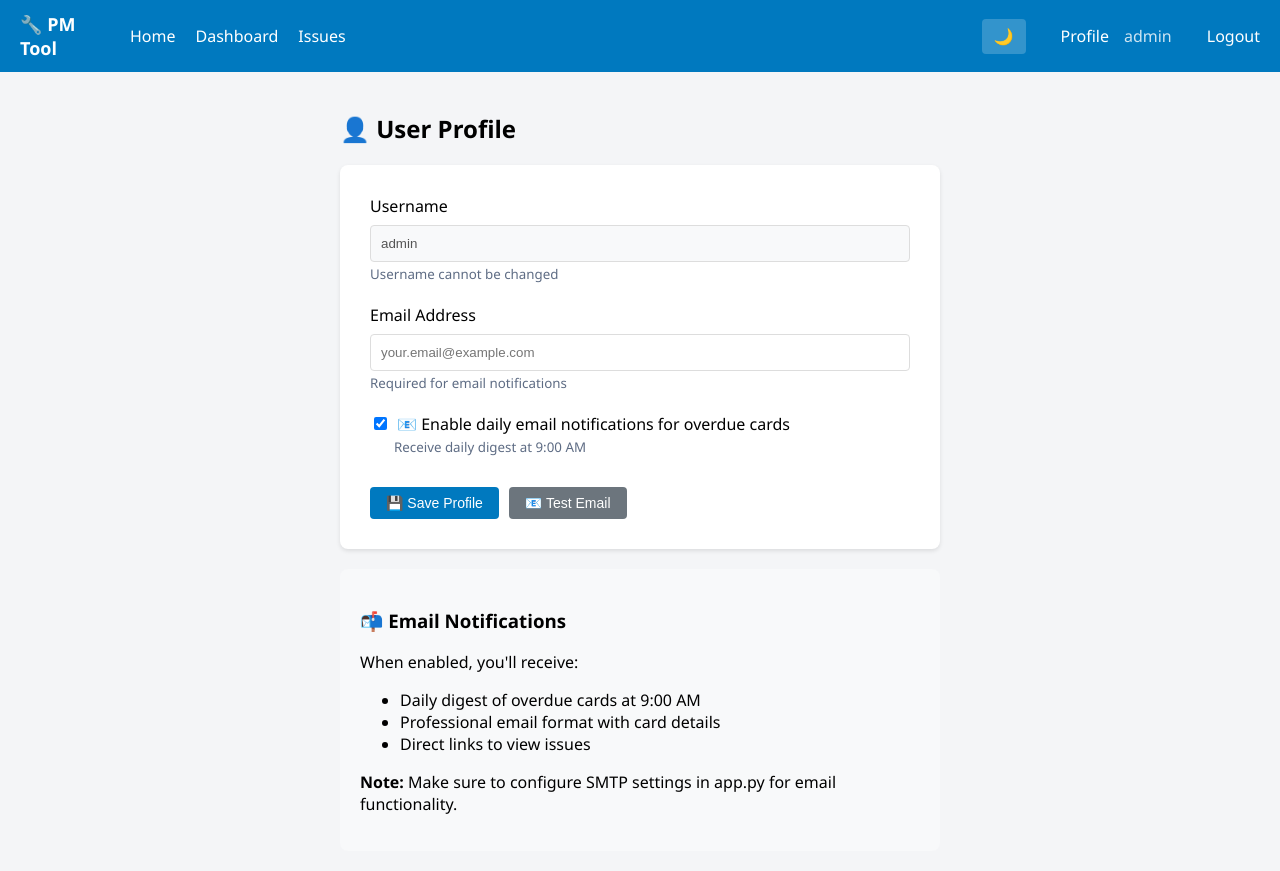
After one commit to emanlaw/InternalPMTool, a Flask app: page /profile in a window 1280 px wide. The commit adds this page. Run offline with Flask 3, Linux system fonts and the light colour scheme; a user stored in the database is signed in.

Commit message:
Add Excel export, email notifications, and dark mode theme features

```diff
--- a/app.py
+++ b/app.py
@@ -1,12 +1,27 @@
-from flask import Flask, render_template, request, jsonify, redirect, url_for, flash, session
+from flask import Flask, render_template, request, jsonify, redirect, url_for, flash, session, send_file
 from flask_login import LoginManager, UserMixin, login_user, login_required, logout_user, current_user
+from flask_mail import Mail, Message
 from werkzeug.security import generate_password_hash, check_password_hash
 import json
 import os
 from datetime import datetime, date
+from openpyxl import Workbook
+from openpyxl.styles import Font, PatternFill, Alignment
+import io
+import threading
 
 app = Flask(__name__)
 app.secret_key = 'your-secret-key-change-in-production'
+
+# Flask-Mail configuration
+app.config['MAIL_SERVER'] = 'smtp.gmail.com'
+app.config['MAIL_PORT'] = 587
+app.config['MAIL_USE_TLS'] = True
+app.config['MAIL_USERNAME'] = 'your-email@gmail.com'  # Change this
+app.config['MAIL_PASSWORD'] = 'your-app-password'     # Change this
+app.config['MAIL_DEFAULT_SENDER'] = 'your-email@gmail.com'
+
+mail = Mail(app)
 
 # Flask-Login setup
 login_manager = LoginManager()
@@ -85,6 +100,120 @@ def get_due_date_status(due_date_str):
 def get_comment_count(card_id):
     data = load_data()
     return len([c for c in data.get('comments', []) if c['card_id'] == card_id])
+
+def send_overdue_notifications():
+    """Send email notifications for overdue cards"""
+    try:
+        data = load_data()
+        today = date.today()
+
+        # Find overdue cards
+        overdue_cards = []
+        for card in data['cards']:
+            if card.get('due_date'):
+                try:
+                    due_date = datetime.strptime(card['due_date'], '%Y-%m-%d').date()
+                    if due_date < today and card['status'] != 'done':
+                        overdue_cards.append(card)
+                except:
+                    continue
+
+        if not overdue_cards:
+            return
+
+        # Get users with email notifications enabled
+        users_to_notify = []
+        for user in data.get('users', []):
+            if user.get('email_notifications', True):  # Default to True
+                users_to_notify.append(user)
+
+        # Send emails
+        for user in users_to_notify:
+            if user.get('email'):  # Only if user has email set
+                send_overdue_email(user, overdue_cards)
+
+    except Exception as e:
+        print(f"Error sending notifications: {e}")
+
+def send_overdue_email(user, overdue_cards):
+    """Send overdue cards email to a specific user"""
+    try:
+        projects = {p['id']: p['name'] for p in load_data()['projects']}
+
+        html_body = f"""
+        <html>
+        <body style="font-family: Arial, sans-serif; max-width: 600px; margin: 0 auto;">
+            <div style="background: #0079bf; color: white; padding: 20px; text-align: center;">
+                <h1>🚨 Overdue Cards Alert</h1>
+            </div>
+
+            <div style="padding: 20px;">
+                <p>Hello {user['username']},</p>
+                <p>You have <strong>{len(overdue_cards)} overdue cards</strong> that need attention:</p>
+
+                <div style="background: #f8f9fa; padding: 15px; border-radius: 8px; margin: 20px 0;">
+        """
+
+        for card in overdue_cards:
+            project_name = projects.get(card['project_id'], 'Unknown')
+            html_body += f"""
+                    <div style="border-left: 4px solid #ff5630; padding: 10px; margin: 10px 0; background: white;">
+                        <h3 style="margin: 0 0 5px 0; color: #172b4d;">#{card['id']} - {card['title']}</h3>
+                        <p style="margin: 5px 0; color: #5e6c84;">Project: {project_name}</p>
+                        <p style="margin: 5px 0; color: #5e6c84;">Due: {card['due_date']} | Priority: {card['priority']} | Assignee: {card.get('assignee', 'Unassigned')}</p>
+                        <p style="margin: 5px 0;">{card.get('description', '')}</p>
+                    </div>
+            """
+
+        html_body += f"""
+                </div>
+
+                <p>Please review and update these cards as soon as possible.</p>
+
+                <div style="text-align: center; margin: 30px 0;">
+                    <a href="http://localhost:5000/issues"
+                       style="background: #0079bf; color: white; padding: 12px 24px; text-decoration: none; border-radius: 6px; display: inline-block;">
+                        View All Issues
+                    </a>
+                </div>
+
+                <hr style="margin: 30px 0; border: none; border-top: 1px solid #eee;">
+                <p style="font-size: 12px; color: #5e6c84; text-align: center;">
+                    This is an automated notification from PM Tool.<br>
+                    Generated on {datetime.now().strftime('%Y-%m-%d at %H:%M')}
+                </p>
+            </div>
+        </body>
+        </html>
+        """
+
+        msg = Message(
+            subject=f"PM Tool: {len(overdue_cards)} Overdue Cards Need Attention",
+            recipients=[user['email']],
+            html=html_body
+        )
+
+        mail.send(msg)
+        print(f"Overdue notification sent to {user['username']}")
+
+    except Exception as e:
+        print(f"Error sending email to {user['username']}: {e}")
+
+def schedule_daily_notifications():
+    """Schedule daily email notifications (runs in background)"""
+    def run_notifications():
+        import time
+        while True:
+            # Check time - send at 9 AM daily
+            now = datetime.now()
+            if now.hour == 9 and now.minute == 0:
+                send_overdue_notifications()
+                time.sleep(60)  # Wait 1 minute to avoid duplicate sends
+            time.sleep(30)  # Check every 30 seconds
+
+    # Run in background thread
+    thread = threading.Thread(target=run_notifications, daemon=True)
+    thread.start()
 
 # Register template filters
 app.jinja_env.globals.update(
@@ -188,6 +317,57 @@ def register():
 def logout():
     logout_user()
     return redirect(url_for('login'))
+
+@app.route('/profile', methods=['GET', 'POST'])
+@login_required
+def profile():
+    data = load_data()
+    user_data = next((u for u in data['users'] if u['id'] == current_user.id), None)
+
+    if request.method == 'POST':
+        # Update user email and notification preferences
+        email = request.form.get('email', '')
+        email_notifications = 'email_notifications' in request.form
+
+        for user in data['users']:
+            if user['id'] == current_user.id:
+                user['email'] = email
+                user['email_notifications'] = email_notifications
+                break
+
+        save_data(data)
+        flash('Profile updated successfully!')
+        return redirect(url_for('profile'))
+
+    return render_template('profile.html', user=user_data)
+
+@app.route('/api/test-email')
+@login_required
+def test_email():
+    """Test email functionality"""
+    try:
+        data = load_data()
+        user_data = next((u for u in data['users'] if u['id'] == current_user.id), None)
+
+        if not user_data or not user_data.get('email'):
+            return jsonify({'error': 'No email address set in profile'}), 400
+
+        # Send test email
+        msg = Message(
+            subject="PM Tool - Test Email",
+            recipients=[user_data['email']],
+            html="""
+            <h2>Test Email Successful! 🎉</h2>
+            <p>Your email notifications are working correctly.</p>
+            <p>You will receive daily notifications for overdue cards.</p>
+            """
+        )
+
+        mail.send(msg)
+        return jsonify({'success': True, 'message': 'Test email sent successfully!'})
+
+    except Exception as e:
+        return jsonify({'error': f'Email test failed: {str(e)}'}), 500
 
 @app.route('/')
 @login_required
@@ -378,5 +558,102 @@ def search_cards():
         'total': len(filtered_cards)
     })
 
+@app.route('/api/export-excel')
+@login_required
+def export_excel():
+    data = load_data()
+    cards = data['cards']
+    projects = {p['id']: p['name'] for p in data['projects']}
+
+    # Apply same filters as search
+    search_query = request.args.get('q', '').lower()
+    status_filter = request.args.get('status', '')
+    priority_filter = request.args.get('priority', '')
+    assignee_filter = request.args.get('assignee', '')
+    project_filter = request.args.get('project_id', '')
+
+    # Filter cards (same logic as search)
+    filtered_cards = cards
+    if project_filter:
+        filtered_cards = [c for c in filtered_cards if c['project_id'] == int(project_filter)]
+    if status_filter:
+        filtered_cards = [c for c in filtered_cards if c['status'] == status_filter]
+    if priority_filter:
+        filtered_cards = [c for c in filtered_cards if c['priority'] == priority_filter]
+    if assignee_filter:
+        filtered_cards = [c for c in filtered_cards if c.get('assignee', '').lower() == assignee_filter.lower()]
+    if search_query:
+        filtered_cards = [c for c in filtered_cards if
+                         search_query in c['title'].lower() or
+                         search_query in c.get('description', '').lower()]
+
+    # Create Excel workbook
+    wb = Workbook()
+    ws = wb.active
+    ws.title = "Issues Export"
+
+    # Headers
+    headers = ['ID', 'Title', 'Description', 'Status', 'Priority', 'Assignee', 'Project', 'Due Date', 'Comments', 'Created Date']
+    ws.append(headers)
+
+    # Style headers
+    header_font = Font(bold=True, color='FFFFFF')
+    header_fill = PatternFill(start_color='0079BF', end_color='0079BF', fill_type='solid')
+
+    for col_num, header in enumerate(headers, 1):
+        cell = ws.cell(row=1, column=col_num)
+        cell.font = header_font
+        cell.fill = header_fill
+        cell.alignment = Alignment(horizontal='center')
+
+    # Add data
+    for card in filtered_cards:
+        comment_count = get_comment_count(card['id'])
+        project_name = projects.get(card['project_id'], 'Unknown')
+
+        row_data = [
+            f"#{card['id']}",
+            card['title'],
+            card.get('description', ''),
+            card['status'].replace('_', ' ').title(),
+            card['priority'],
+            card.get('assignee', 'Unassigned'),
+            project_name,
+            card.get('due_date', ''),
+            comment_count,
+            card['created_at']
+        ]
+        ws.append(row_data)
+
+    # Auto-adjust column widths
+    for column in ws.columns:
+        max_length = 0
+        column_letter = column[0].column_letter
+        for cell in column:
+            try:
+                if len(str(cell.value)) > max_length:
+                    max_length = len(str(cell.value))
+            except:
+                pass
+        adjusted_width = min(max_length + 2, 50)
+        ws.column_dimensions[column_letter].width = adjusted_width
+
+    # Save to memory
+    output = io.BytesIO()
+    wb.save(output)
+    output.seek(0)
+
+    # Generate filename with current date
+    filename = f"issues_export_{datetime.now().strftime('%Y%m%d_%H%M%S')}.xlsx"
+
+    return send_file(
+        output,
+        as_attachment=True,
+        download_name=filename,
+        mimetype='application/vnd.openxmlformats-officedocument.spreadsheetml.sheet'
+    )
+
 if __name__ == '__main__':
+    # Start email notification scheduler
+    schedule_daily_notifications()
     app.run(debug=True)
--- a/requirements.txt
+++ b/requirements.txt
@@ -1,3 +1,5 @@
 Flask==2.3.3
 Flask-Login==0.6.3
 Werkzeug==2.3.7
+openpyxl==3.1.2
+Flask-Mail==0.9.1
--- a/templates/base.html
+++ b/templates/base.html
@@ -91,6 +91,112 @@
 
         /* Highlight search terms */
         .search-highlight { background: #fff3cd; padding: 1px 3px; border-radius: 2px; }
+
+        /* Dark Mode Toggle */
+        .dark-mode-toggle {
+            background: rgba(255,255,255,0.2);
+            border: none;
+            color: white;
+            padding: 8px 12px;
+            border-radius: 4px;
+            cursor: pointer;
+            font-size: 16px;
+            transition: background 0.3s;
+        }
+        .dark-mode-toggle:hover {
+            background: rgba(255,255,255,0.3);
+        }
+
+        /* Dark Mode Styles */
+        body.dark-mode {
+            background: #1a1a1a;
+            color: #e0e0e0;
+        }
+
+        .dark-mode .header {
+            background: #2d3748;
+        }
+
+        .dark-mode .container {
+            background: #1a1a1a;
+        }
+
+        .dark-mode .project-card,
+        .dark-mode .table-container,
+        .dark-mode .search-container,
+        .dark-mode .modal-content,
+        .dark-mode .stat-card {
+            background: #2d3748;
+            color: #e0e0e0;
+            border-color: #4a5568;
+        }
+
+        .dark-mode .card {
+            background: #2d3748;
+            color: #e0e0e0;
+            border-color: #4a5568;
+        }
+
+        .dark-mode .column {
+            background: #374151;
+        }
+
+        .dark-mode th {
+            background: #374151;
+            color: #e0e0e0;
+        }
+
+        .dark-mode td {
+            border-color: #4a5568;
+        }
+
+        .dark-mode tr:hover {
+            background: #374151;
+        }
+
+        .dark-mode input,
+        .dark-mode textarea,
+        .dark-mode select {
+            background: #374151;
+            color: #e0e0e0;
+            border-color: #4a5568;
+        }
+
+        .dark-mode input:focus,
+        .dark-mode textarea:focus,
+        .dark-mode select:focus {
+            border-color: #0079bf;
+        }
+
+        .dark-mode .btn-secondary {
+            background: #4a5568;
+            color: #e0e0e0;
+        }
+
+        .dark-mode .btn-secondary:hover {
+            background: #2d3748;
+        }
+
+        .dark-mode .nav-card {
+            background: #2d3748;
+            color: #e0e0e0;
+        }
+
+        .dark-mode .nav-card:hover {
+            background: #374151;
+        }
+
+        .dark-mode .flash-error {
+            background: #2d1b1b;
+            color: #f56565;
+            border-color: #f56565;
+        }
+
+        .dark-mode .flash-success {
+            background: #1b2d1b;
+            color: #68d391;
+            border-color: #68d391;
+        }
     </style>
 </head>
 <body>
@@ -102,7 +208,11 @@
             <a href="/issues">Issues</a>
             <div style="margin-left: auto; display: flex; align-items: center; gap: 15px;">
                 {% if current_user.is_authenticated %}
-                    <span style="color: rgba(255,255,255,0.8);">Welcome, {{ current_user.username }}!</span>
+                    <button onclick="toggleDarkMode()" class="dark-mode-toggle" title="Toggle Dark Mode">
+                        <span id="darkModeIcon">🌙</span>
+                    </button>
+                    <a href="{{ url_for('profile') }}">Profile</a>
+                    <span style="color: rgba(255,255,255,0.8);">{{ current_user.username }}</span>
                     <a href="{{ url_for('logout') }}">Logout</a>
                 {% else %}
                     <a href="{{ url_for('login') }}">Login</a>
@@ -114,5 +224,37 @@
     <div class="container">
         {% block content %}{% endblock %}
     </div>
+
+    <script>
+        // Dark Mode Functionality
+        function toggleDarkMode() {
+            const body = document.body;
+            const icon = document.getElementById('darkModeIcon');
+
+            body.classList.toggle('dark-mode');
+
+            // Update icon
+            if (body.classList.contains('dark-mode')) {
+                icon.textContent = '☀️'; // Sun icon
+                localStorage.setItem('darkMode', 'enabled');
+            } else {
+                icon.textContent = '🌙'; // Moon icon
+                localStorage.setItem('darkMode', 'disabled');
+            }
+        }
+
+        // Load dark mode preference on page load
+        document.addEventListener('DOMContentLoaded', function() {
+            const darkMode = localStorage.getItem('darkMode');
+            const icon = document.getElementById('darkModeIcon');
+
+            if (darkMode === 'enabled') {
+                document.body.classList.add('dark-mode');
+                if (icon) icon.textContent = '☀️';
+            } else {
+                if (icon) icon.textContent = '🌙';
+            }
+        });
+    </script>
 </body>
 </html>
--- /dev/null
+++ b/templates/profile.html
@@ -0,0 +1,88 @@
+{% extends "base.html" %}
+
+{% block content %}
+<div style="max-width: 600px; margin: 0 auto;">
+    <h2>👤 User Profile</h2>
+
+    <div style="background: white; padding: 30px; border-radius: 8px; box-shadow: 0 2px 4px rgba(0,0,0,0.1);">
+        {% with messages = get_flashed_messages() %}
+            {% if messages %}
+                {% for message in messages %}
+                    <div style="background: #e8f5e8; color: #2e7d32; padding: 10px; border-radius: 4px; margin-bottom: 20px; border-left: 4px solid #2e7d32;">
+                        {{ message }}
+                    </div>
+                {% endfor %}
+            {% endif %}
+        {% endwith %}
+
+        <form method="POST">
+            <div style="margin-bottom: 20px;">
+                <label style="display: block; margin-bottom: 8px; font-weight: 500;">Username</label>
+                <input type="text" value="{{ current_user.username }}" disabled
+                       style="width: 100%; padding: 10px; border: 1px solid #ddd; border-radius: 4px; background: #f8f9fa; box-sizing: border-box;">
+                <small style="color: #5e6c84;">Username cannot be changed</small>
+            </div>
+
+            <div style="margin-bottom: 20px;">
+                <label style="display: block; margin-bottom: 8px; font-weight: 500;">Email Address</label>
+                <input type="email" name="email" value="{{ user.email or '' }}"
+                       placeholder="your.email@example.com"
+                       style="width: 100%; padding: 10px; border: 1px solid #ddd; border-radius: 4px; box-sizing: border-box;">
+                <small style="color: #5e6c84;">Required for email notifications</small>
+            </div>
+
+            <div style="margin-bottom: 30px;">
+                <label style="display: flex; align-items: center; cursor: pointer;">
+                    <input type="checkbox" name="email_notifications"
+                           {% if user.email_notifications != False %}checked{% endif %}
+                           style="margin-right: 10px;">
+                    <span>📧 Enable daily email notifications for overdue cards</span>
+                </label>
+                <small style="color: #5e6c84; margin-left: 24px;">Receive daily digest at 9:00 AM</small>
+            </div>
+
+            <div style="display: flex; gap: 10px;">
+                <button type="submit" class="btn">💾 Save Profile</button>
+                <button type="button" class="btn btn-secondary" onclick="testEmail()">📧 Test Email</button>
+            </div>
+        </form>
+    </div>
+
+    <div style="background: #f8f9fa; padding: 20px; border-radius: 8px; margin-top: 20px;">
+        <h3>📬 Email Notifications</h3>
+        <p>When enabled, you'll receive:</p>
+        <ul>
+            <li>Daily digest of overdue cards at 9:00 AM</li>
+            <li>Professional email format with card details</li>
+            <li>Direct links to view issues</li>
+        </ul>
+
+        <p><strong>Note:</strong> Make sure to configure SMTP settings in app.py for email functionality.</p>
+    </div>
+</div>
+
+<script>
+async function testEmail() {
+    const btn = event.target;
+    const originalText = btn.innerHTML;
+    btn.innerHTML = '🔄 Sending...';
+    btn.disabled = true;
+
+    try {
+        const response = await fetch('/api/test-email');
+        const result = await response.json();
+
+        if (result.success) {
+            alert('✅ Test email sent successfully! Check your inbox.');
+        } else {
+            alert('❌ ' + result.error);
+        }
+    } catch (error) {
+        alert('❌ Error sending test email: ' + error.message);
+    }
+
+    btn.innerHTML = originalText;
+    btn.disabled = false;
+}
+</script>
+{% endblock %}
```
Also changed, not shown: templates/issues.html (+41 -0 lines).
